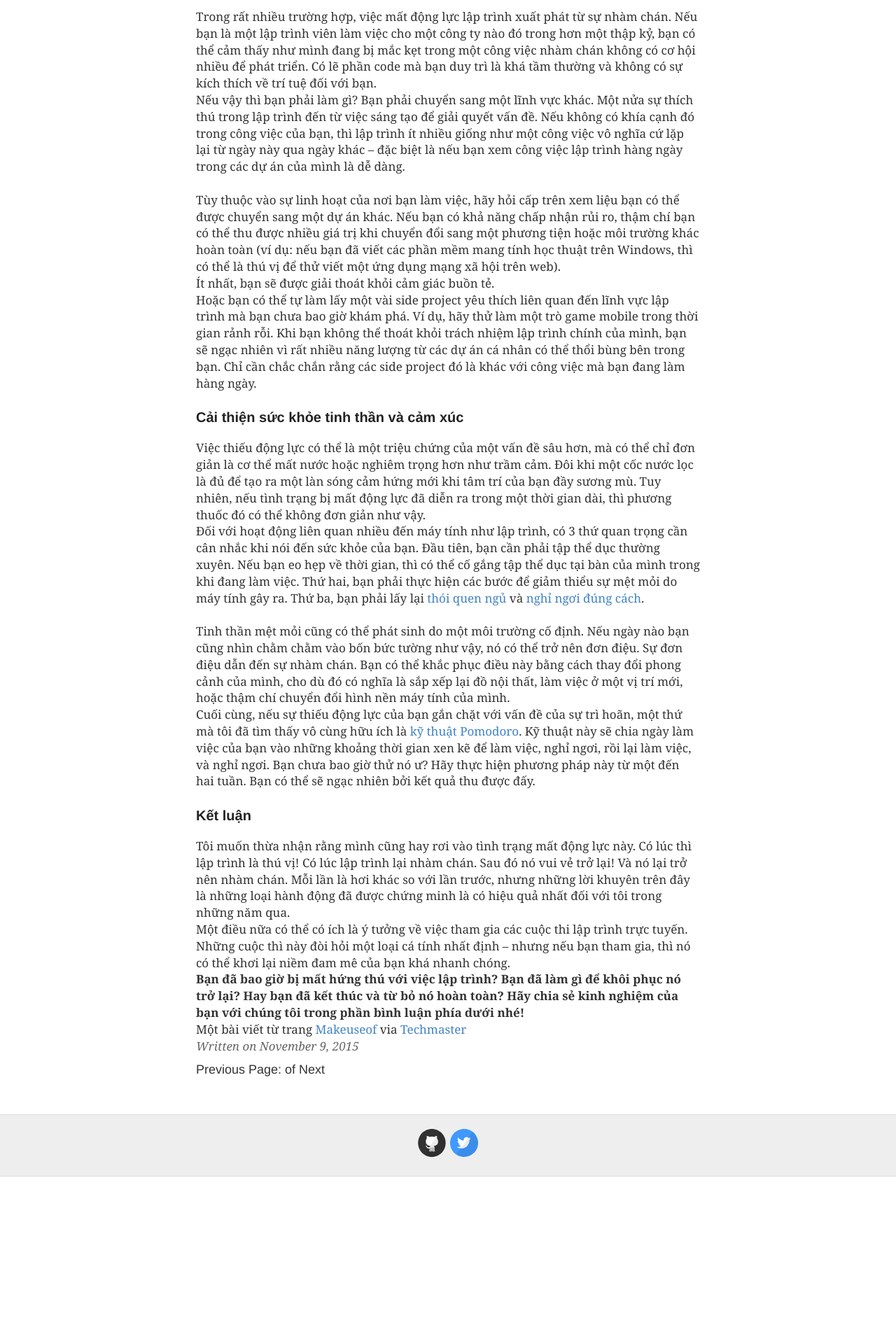
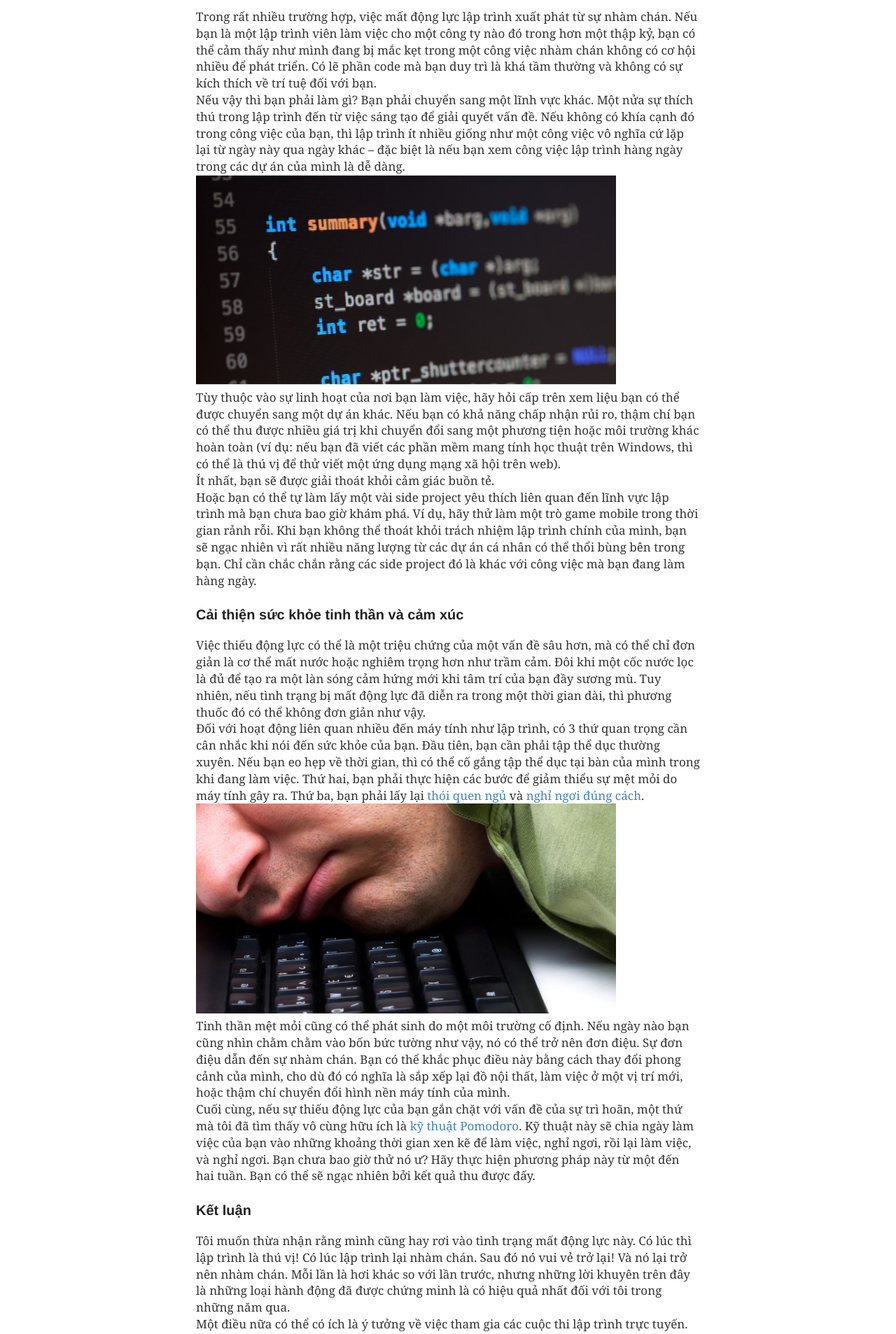
Before and after one commit to phongdpn1995/toanalien.github.io, a Jekyll site: the page built from _posts/2015-11-9-lam-gi-khi-da-chan-lap-trinh.md, in a window 1280 px wide. Shown: the part 1955-3861 px from the top of the page at 70% size. Built offline with Jekyll 4.4.1, drawn with Linux system fonts in a browser that asks for light colours; Markdown is read by kramdown in place of the engine named in the settings; comment, search, counter and statistics services are not loaded; before the commit the page ends 3636 px from its top, so only the background shows below that.

Commit message:
modified:   _posts/2015-11-9-lam-gi-khi-da-chan-lap-trinh.md

```diff
--- a/_posts/2015-11-9-lam-gi-khi-da-chan-lap-trinh.md
+++ b/_posts/2015-11-9-lam-gi-khi-da-chan-lap-trinh.md
@@ -43,7 +43,7 @@ Trong rất nhiều trường hợp, việc mất động lực lập trình xu
 
 Nếu vậy thì bạn phải làm gì? Bạn phải chuyển sang một lĩnh vực khác. Một nửa sự thích thú trong lập trình đến từ việc sáng tạo để giải quyết vấn đề. Nếu không có khía cạnh đó trong công việc của bạn, thì lập trình ít nhiều giống như một công việc vô nghĩa cứ lặp lại từ ngày này qua ngày khác – đặc biệt là nếu bạn xem công việc lập trình hàng ngày trong các dự án của mình là dễ dàng.
 
-![](images/code.jpg)
+![](/images/code.jpg)
 
 Tùy thuộc vào sự linh hoạt của nơi bạn làm việc, hãy hỏi cấp trên xem liệu bạn có thể được chuyển sang một dự án khác. Nếu bạn có khả năng chấp nhận rủi ro, thậm chí bạn có thể thu được nhiều giá trị khi chuyển đổi sang một phương tiện hoặc môi trường khác hoàn toàn (ví dụ: nếu bạn đã viết các phần mềm mang tính học thuật trên Windows, thì có thể là thú vị để thử viết một ứng dụng mạng xã hội trên web).
 
@@ -57,7 +57,7 @@ Việc thiếu động lực có thể là một triệu chứng của một v
 
 Đối với hoạt động liên quan nhiều đến máy tính như lập trình, có 3 thứ quan trọng cần cân nhắc khi nói đến sức khỏe của bạn. Đầu tiên, bạn cần phải tập thể dục thường xuyên. Nếu bạn eo hẹp về thời gian, thì có thể cố gắng tập thể dục tại bàn của mình trong khi đang làm việc. Thứ hai, bạn phải thực hiện các bước để giảm thiểu sự mệt mỏi do máy tính gây ra. Thứ ba, bạn phải lấy lại [thói quen ngủ](http://vinacode.net/2014/09/17/thuc-day-sang-khoai-buoi-sang/) và [nghỉ ngơi đúng cách](http://vinacode.net/2013/07/20/can-bang-cong-viec-va-cuoc-song/).
 
-![](images/tired.jpg)
+![](/images/tired.jpg)
 
 Tinh thần mệt mỏi cũng có thể phát sinh do một môi trường cố định. Nếu ngày nào bạn cũng nhìn chằm chằm vào bốn bức tường như vậy, nó có thể trở nên đơn điệu. Sự đơn điệu dẫn đến sự nhàm chán. Bạn có thể khắc phục điều này bằng cách thay đổi phong cảnh của mình, cho dù đó có nghĩa là sắp xếp lại đồ nội thất, làm việc ở một vị trí mới, hoặc thậm chí chuyển đổi hình nền máy tính của mình.
 
```
